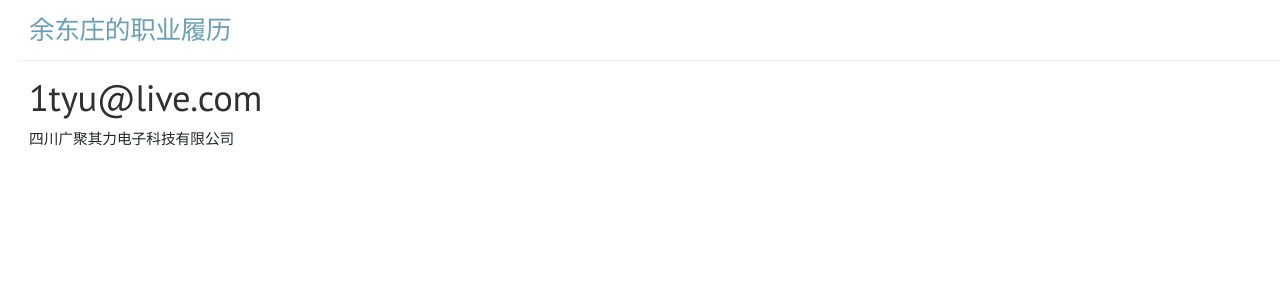
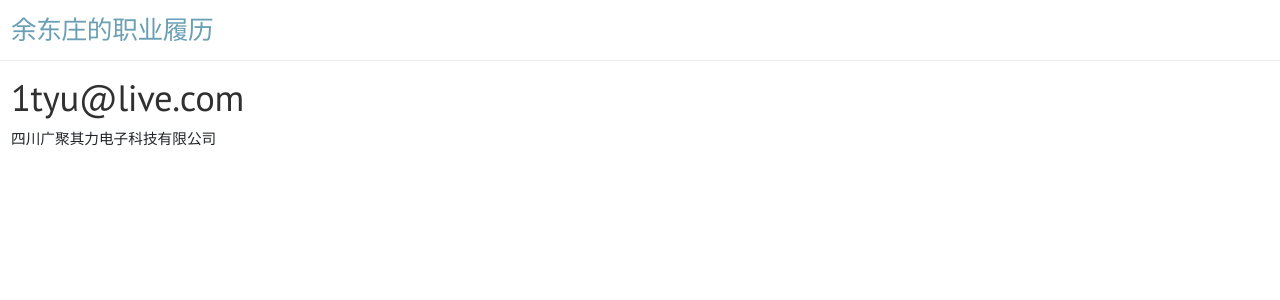
Before and after one commit to helloyuzz/profile.1tyu.com, a Jekyll site: the page built from guangquqili.md, in a window 1280 px wide. Shown: the top 300 px of the page. Built offline with Jekyll 4.4.1, drawn with Linux system fonts in a browser that asks for light colours.

Commit message:
Update lanyon.css

```diff
--- a/public/css/lanyon.css
+++ b/public/css/lanyon.css
@@ -273,7 +273,7 @@ a.sidebar-nav-item:focus {
  * Read more about it at http://meyerweb.com/eric/thoughts/2011/09/12/.
  */
 .wrap{
-  padding-left:18px;
+  /* padding-left:18px; */
 }
 .sidebar{
   overflow-x: hidden;
```
